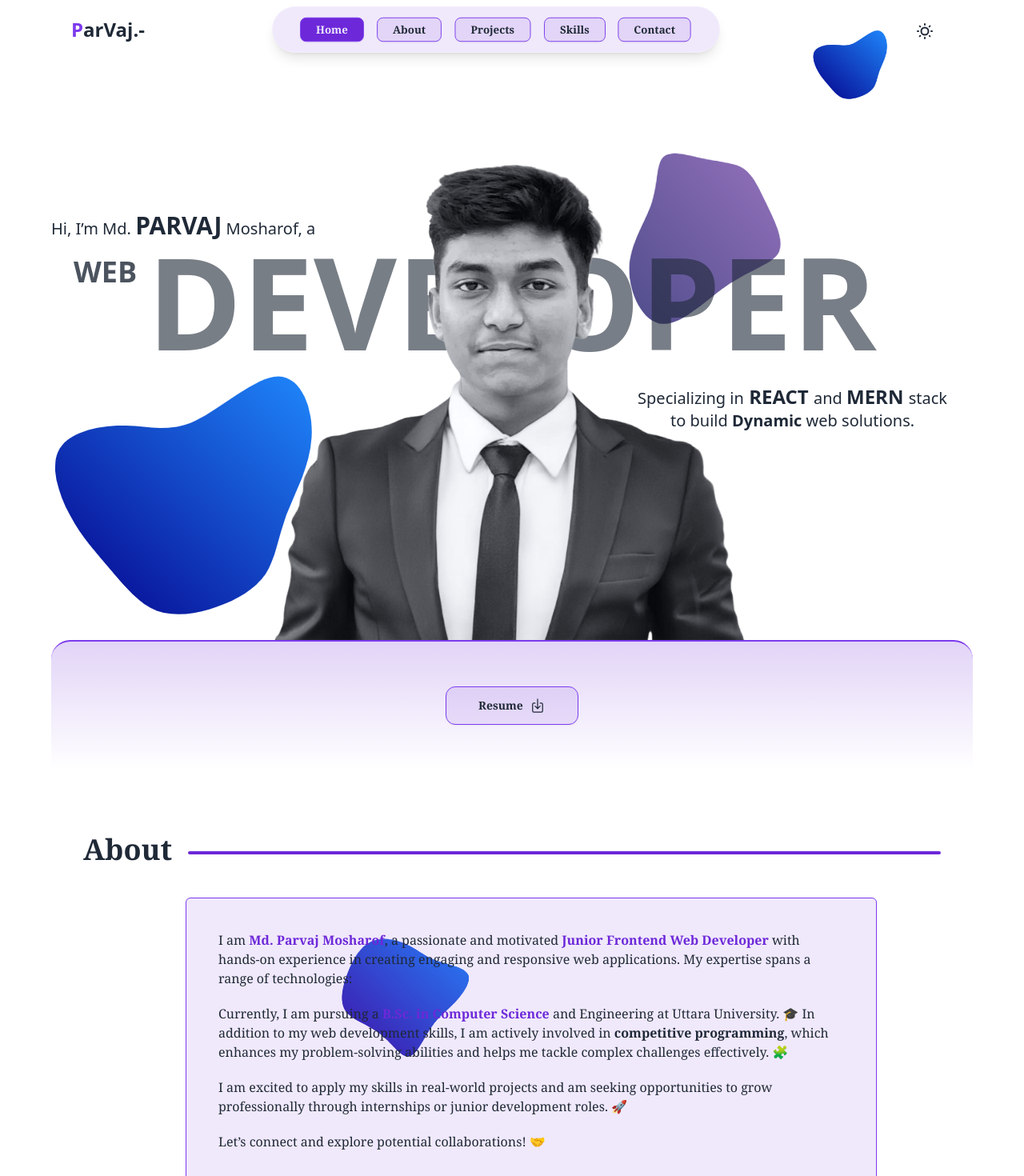
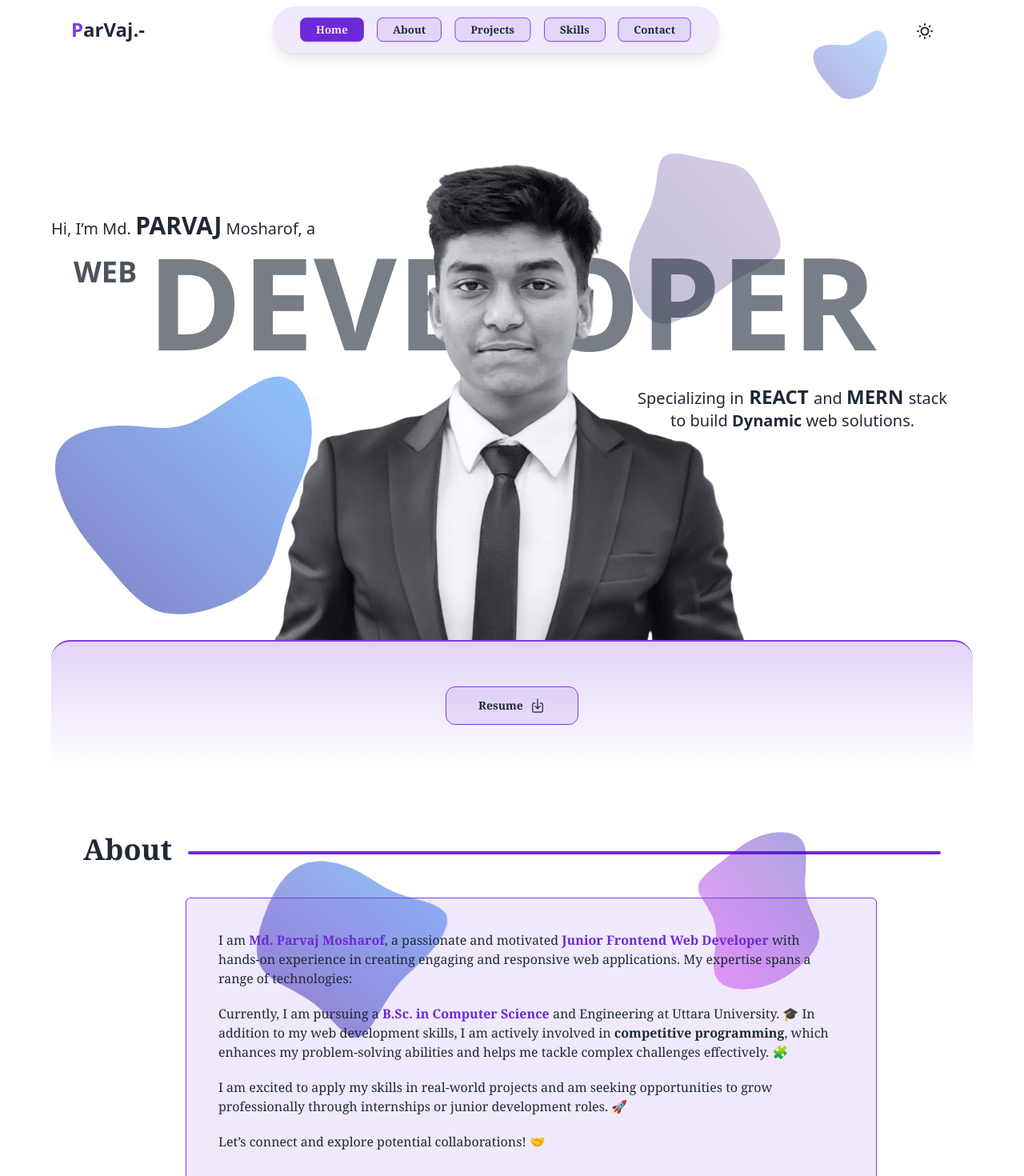
Before and after one commit to mdparvajmosharof/Portfolio, a React (Vite) app: page / in a window 1280 px wide. Shown: the top 1470 px of the page at 80% size. Built offline with nearby package versions, Linux system fonts and the light colour scheme.

Commit message:
rellax update

```diff
--- a/src/App.jsx
+++ b/src/App.jsx
@@ -52,10 +52,10 @@ function App() {
 
 
       <div className='absolute top-3 rellax right-36' data-rellax-speed="-5" data-rellax-zindex="5">
-        <img className="w-36" src={graph1} alt="" />
+        <img className="w-36 opacity-30" src={graph1} alt="" />
       </div>
-      <div className='absolute top-3 rellax right-36 opacity-70' data-rellax-speed="-10" data-rellax-zindex="20">
-        <img className="" src={graph3} alt="" />
+      <div className='absolute top-3 rellax right-36' data-rellax-speed="-7" data-rellax-zindex="20">
+        <img className="opacity-25" src={graph3} alt="" />
       </div>
 
 
--- a/src/Pages/AboutMe.jsx
+++ b/src/Pages/AboutMe.jsx
@@ -1,5 +1,6 @@
 import React from 'react';
 import graph4 from '/images/graph4.png';
+import graph5 from '/images/graph5.png';
 
 const AboutMe = () => {
     return (
@@ -9,8 +10,11 @@ const AboutMe = () => {
                 <div className='h-1 mt-2 rounded-full bg-violet-700 w-full'></div>
             </div>
 
-            <div className='absolute rellax right-1/2 bottom-28' data-rellax-speed="-25 " data-rellax-zindex="5">
-                <img className="w-64" src={graph4} alt="" />
+            <div className='absolute rellax right-1/2 bottom-28' data-rellax-speed="-5" data-rellax-zindex="5">
+                <img className="w-96 opacity-50" src={graph4} alt="" />
+            </div>
+            <div className='absolute rellax left-2/3 -top-8' data-rellax-speed="-3" data-rellax-zindex="5">
+                <img className="w-64 opacity-40" src={graph5} alt="" />
             </div>
 
             <div className='lg:ml-32 ml-10 space-y-5 lg:mr-20 mt-10 bg-violet-700/10 lg:p-10 p-3 rounded-md border border-violet-600 hvr-grow'>
--- a/src/Pages/ContactMe.jsx
+++ b/src/Pages/ContactMe.jsx
@@ -1,12 +1,21 @@
 import React from 'react'
+import graph from '/images/graph.png';
 
 const ContactMe = () => {
     return (
 
-        <div className='font-serif'>
+        <div className='font-serif relative'>
 
             <div className='flex justify-center bg-gradient-to-b  from-violet-700/20 px-40 border-violet-700 border-t-2 rounded-t-3xl py-5'>
                 <p className='py-5 text-3xl font-bold'>Contact Me</p>
+            </div>
+
+            <div className='absolute rellax left-2/3 -bottom-8' data-rellax-speed="4" data-rellax-zindex="-5">
+                <img className="w-64 opacity-50" src={graph} alt="" />
+            </div>
+
+            <div className='absolute rellax left-2/3 -bottom-8' data-rellax-speed="2" data-rellax-zindex="-5">
+                <img className="w-64 opacity-50" src={graph} alt="" />
             </div>
 
             <div className="flex flex-col lg:flex-row gap-5 items-center mt-5">
--- a/src/Pages/Extracurricular.jsx
+++ b/src/Pages/Extracurricular.jsx
@@ -1,4 +1,5 @@
 import React from 'react';
+import graph5 from '/images/graph5.png';
 
 const Extracurricular = () => {
     const activities = [
@@ -20,9 +21,13 @@ const Extracurricular = () => {
     ];
 
     return (
-        <div className='font-serif'>
+        <div className='font-serif relative'>
             <div className='flex justify-center bg-gradient-to-b  from-violet-700/20 py-14 px-6 border-violet-600 border-t-2 rounded-t-3xl'>
                 <div className='lg:text-4xl text-lg font-bold text-nowrap'>EXTRACURRICULAR ACTIVITIES</div>
+            </div>
+
+            <div className='absolute rellax right-1/2 bottom-0' data-rellax-speed="3" data-rellax-zindex="-5">
+                <img className="w-64 opacity-35" src={graph5} alt="" />
             </div>
 
             {/* Medium Description */}
--- a/src/Pages/Home.jsx
+++ b/src/Pages/Home.jsx
@@ -21,8 +21,8 @@ const Home = () => {
   return (
     <div className="relative max-h-screen h-screen overflow-hidden">
 
-      <div className='absolute -bottom-20 -left-20 rellax' data-rellax-speed="-10">
-        <img src={graph1} alt="" />
+      <div className='absolute -bottom-20 -left-20 opacity-50 rellax' data-rellax-speed="-10">
+        <img  src={graph1} alt="" />
       </div>
 
       {/* Section for text and title */}
--- a/src/Pages/Skills.jsx
+++ b/src/Pages/Skills.jsx
@@ -2,6 +2,8 @@ import React from 'react'
 import Slider from 'react-slick/lib/slider';
 import "slick-carousel/slick/slick.css";
 import "slick-carousel/slick/slick-theme.css";
+import graph6 from '/images/graph6.png';
+
 
 const Skills = () => {
 
@@ -31,14 +33,18 @@ const Skills = () => {
     }
 
     return (
-        <div className='font-serif'>
+        <div className='font-serif relative'>
 
-            <div className='flex items-center gap-5 lg:mx-10 '>
+            <div className='flex items-center gap-5 lg:mx-10'>
                 <div className='h-1 mt-2 rounded-full bg-violet-700 w-full'></div>
                 <div className='text-4xl font-bold text-right'>SKILLS</div>
             </div>
             <div className='flex justify-center bg-gradient-to-b  from-violet-700/20 py-5 mt-10 px-6 border-violet-600 border-t-2 rounded-t-3xl'>
 
+            </div>
+
+            <div className='absolute rellax left-1/2 -bottom-8 opacity-45' data-rellax-speed="1" data-rellax-zindex="5">
+                <img className="w-96" src={graph6} alt="" />
             </div>
 
             <div className="mx-auto max-w-5xl py-10 px-6">
```
